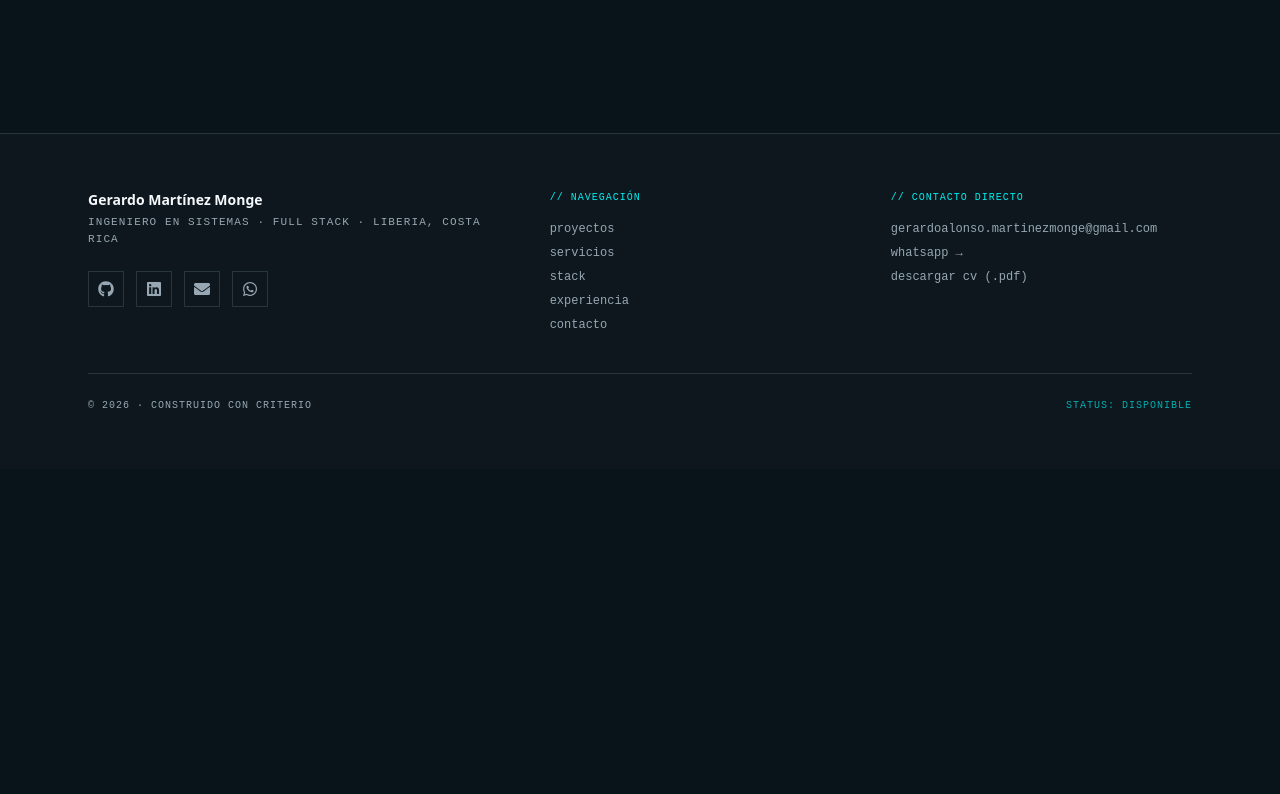
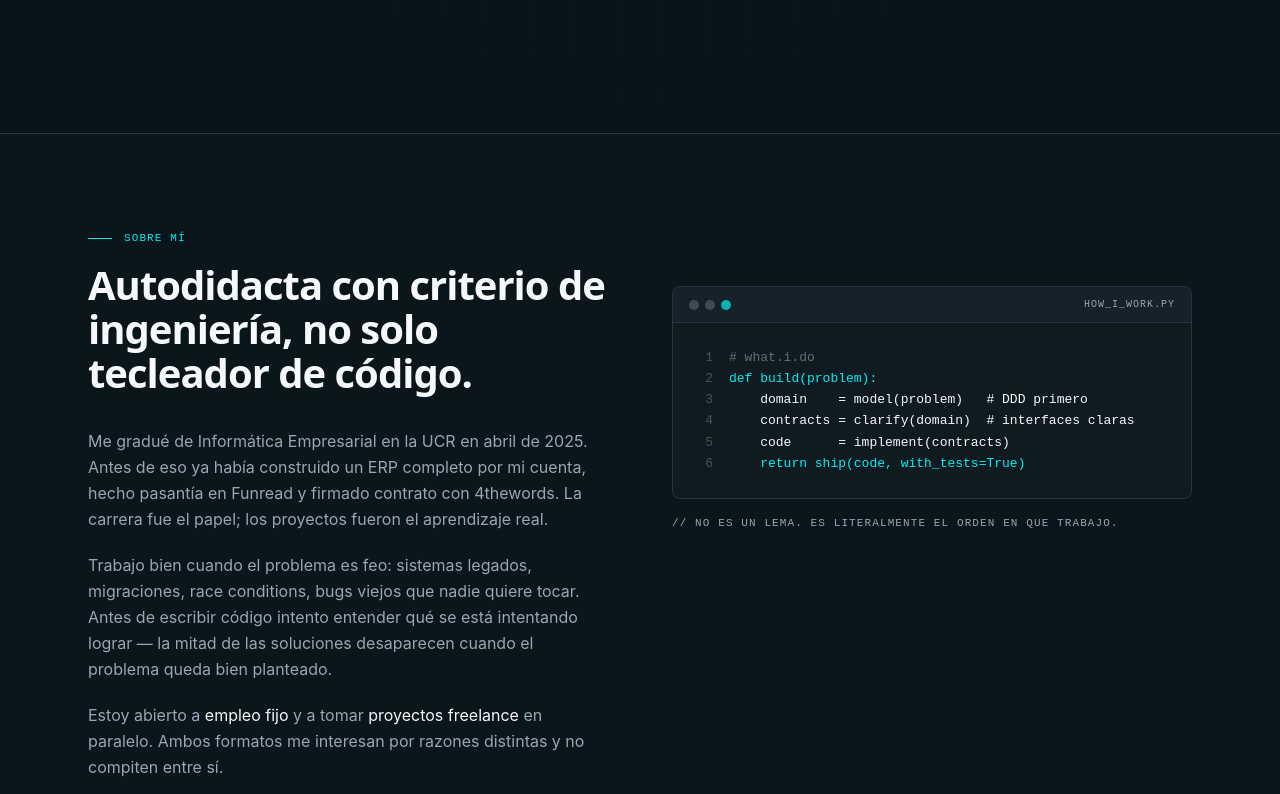
Before and after one commit to Gerardoprogramer/personal-site, a Next.js app: page / in a window 1280 px wide. Shown: the part 866-1660 px from the top of the page. Before the commit the page ends 1335 px from the top, so only its background shows below. Built offline with nearby package versions, Linux system fonts and the light colour scheme; no server answers.

Commit message:
Add About section with translation support and code snippet display

```diff
--- a/app/page.tsx
+++ b/app/page.tsx
@@ -1,9 +1,11 @@
+import { About } from "@/components/sections/About";
 import { Hero } from "@/components/sections/Hero";
 
 export default function Home() {
   return (
     <>
       <Hero />
+      <About />
     </>
   );
 }
--- /dev/null
+++ b/components/sections/About.tsx
@@ -0,0 +1,18 @@
+import { AboutText } from "./about/AboutText ";
+import { CodeSnippetCard } from "./about/CodeSnippetCard";
+
+export const About = () => {
+    return (
+        <section
+            id="sobre-mi"
+            className="relative border-y border-border bg-surface/40 py-24"
+        >
+            <div className="mx-auto grid max-w-6xl gap-12 px-6 lg:grid-cols-[1fr_1fr] lg:gap-16">
+                <AboutText />
+                <div className="lg:pt-14">
+                    <CodeSnippetCard />
+                </div>
+            </div>
+        </section>
+    )
+}
--- /dev/null
+++ b/components/sections/about/AboutText .tsx
@@ -0,0 +1,25 @@
+"use client";
+
+import { SectionHeader } from "@/components/shared/SectionHeader";
+import { useTranslation } from "@/lib/i18n/context";
+
+export const AboutText = () => {
+    const { t } = useTranslation();
+
+    return (
+        <div>
+            <SectionHeader eyebrow={t.sobreMi.eyebrow} title={t.sobreMi.title} />
+            <div className="mt-8 space-y-5 text-base leading-relaxed text-muted-foreground">
+                <p>{t.sobreMi.paragraph1}</p>
+                <p>{t.sobreMi.paragraph2}</p>
+                <p>
+                    {t.sobreMi.paragraph3_prefix}{" "}
+                    <span className="text-foreground">{t.sobreMi.empleoFijo}</span>{" "}
+                    {t.sobreMi.paragraph3_middle}{" "}
+                    <span className="text-foreground">{t.sobreMi.proyectosFreelance}</span>{" "}
+                    {t.sobreMi.paragraph3_suffix}
+                </p>
+            </div>
+        </div>
+    );
+};
--- /dev/null
+++ b/components/sections/about/CodeSnippetCard.tsx
@@ -0,0 +1,56 @@
+"use client";
+
+import { useTranslation } from "@/lib/i18n/context";
+
+const codeSnippet = `# what.i.do
+def build(problem):
+    domain    = model(problem)   # DDD primero
+    contracts = clarify(domain)  # interfaces claras
+    code      = implement(contracts)
+    return ship(code, with_tests=True)`;
+
+export const CodeSnippetCard = () => {
+    const { t } = useTranslation();
+
+    return (
+        <>
+            <div className="surface-card overflow-hidden">
+                <div className="flex items-center justify-between border-b border-border bg-surface-2 px-4 py-2.5">
+                    <div className="flex items-center gap-1.5">
+                        <span className="size-2.5 rounded-full bg-muted-foreground/30" />
+                        <span className="size-2.5 rounded-full bg-muted-foreground/30" />
+                        <span className="size-2.5 rounded-full bg-primary/70" />
+                    </div>
+                    <span className="font-mono-tech text-[10px] uppercase tracking-widest text-muted-foreground">
+                        how_i_work.py
+                    </span>
+                </div>
+                <pre className="overflow-x-auto p-6 font-mono-tech text-[13px] leading-relaxed text-muted-foreground">
+                    <code>
+                        {codeSnippet.split("\n").map((line, i) => (
+                            <div key={i} className="flex gap-4">
+                                <span className="w-4 shrink-0 text-right text-muted-foreground/40">
+                                    {i + 1}
+                                </span>
+                                <span
+                                    className={
+                                        line.trim().startsWith("#")
+                                            ? "text-muted-foreground/60"
+                                            : line.includes("def ") || line.includes("return")
+                                                ? "text-primary"
+                                                : "text-foreground"
+                                    }
+                                >
+                                    {line || " "}
+                                </span>
+                            </div>
+                        ))}
+                    </code>
+                </pre>
+            </div>
+            <p className="mt-4 font-mono-tech text-[11px] uppercase tracking-widest text-muted-foreground">
+                {t.sobreMi.footnote}
+            </p>
+        </>
+    );
+};
--- /dev/null
+++ b/components/shared/SectionHeader.tsx
@@ -0,0 +1,32 @@
+interface Props {
+    eyebrow: string;
+    title: string;
+    description?: string;
+    align?: "left" | "center";
+}
+
+export const SectionHeader = ({ eyebrow, title, description, align = "left", }: Props) => {
+    return (
+        <div
+            className={
+                align === "center" ? "mx-auto max-w-2xl text-center" : "max-w-2xl"
+            }
+        >
+            <div
+                className={`flex items-center gap-3 font-mono-tech text-[11px] uppercase tracking-widest text-primary ${align === "center" ? "justify-center" : ""
+                    }`}
+            >
+                <span className="h-px w-6 bg-primary" />
+                {eyebrow}
+            </div>
+            <h2 className="mt-4 font-display text-3xl font-semibold tracking-tight sm:text-4xl md:text-[40px]">
+                {title}
+            </h2>
+            {description ? (
+                <p className="mt-4 text-pretty text-base leading-relaxed text-muted-foreground">
+                    {description}
+                </p>
+            ) : null}
+        </div>
+    )
+}
--- a/lib/i18n/en.json
+++ b/lib/i18n/en.json
@@ -32,5 +32,17 @@
       "career": "software engineering",
       "hour": "local time"
     }
+  },
+  "sobreMi": {
+    "eyebrow": "about me",
+    "title": "Self-taught with engineering judgment, not just a code typist.",
+    "paragraph1": "I graduated in Business Informatics from UCR in April 2025. Before that, I had already built a full ERP on my own, done an internship at Funread, and signed a contract with 4thewords. The degree was the paperwork; the projects were the real learning.",
+    "paragraph2": "I do my best work when the problem is messy: legacy systems, migrations, race conditions, old bugs nobody wants to touch. Before writing code, I try to figure out what's actually being asked — half the solutions disappear once the problem is properly framed.",
+    "paragraph3_prefix": "I'm open to",
+    "empleoFijo": "full-time roles",
+    "paragraph3_middle": "and taking on",
+    "proyectosFreelance": "freelance projects",
+    "paragraph3_suffix": "in parallel. Both formats interest me for different reasons, and they don't compete with each other.",
+    "footnote": "// it's not a slogan. it's literally the order I work in."
   }
 }
--- a/lib/i18n/es.json
+++ b/lib/i18n/es.json
@@ -32,5 +32,17 @@
       "career": "ingeniería de sistemas",
       "hour": "hora local"
     }
+  },
+  "sobreMi": {
+    "eyebrow": "sobre mí",
+    "title": "Autodidacta con criterio de ingeniería, no solo tecleador de código.",
+    "paragraph1": "Me gradué de Informática Empresarial en la UCR en abril de 2025. Antes de eso ya había construido un ERP completo por mi cuenta, hecho pasantía en Funread y firmado contrato con 4thewords. La carrera fue el papel; los proyectos fueron el aprendizaje real.",
+    "paragraph2": "Trabajo bien cuando el problema es feo: sistemas legados, migraciones, race conditions, bugs viejos que nadie quiere tocar. Antes de escribir código intento entender qué se está intentando lograr — la mitad de las soluciones desaparecen cuando el problema queda bien planteado.",
+    "paragraph3_prefix": "Estoy abierto a",
+    "empleoFijo": "empleo fijo",
+    "paragraph3_middle": "y a tomar",
+    "proyectosFreelance": "proyectos freelance",
+    "paragraph3_suffix": "en paralelo. Ambos formatos me interesan por razones distintas y no compiten entre sí.",
+    "footnote": "// no es un lema. es literalmente el orden en que trabajo."
   }
 }
```
